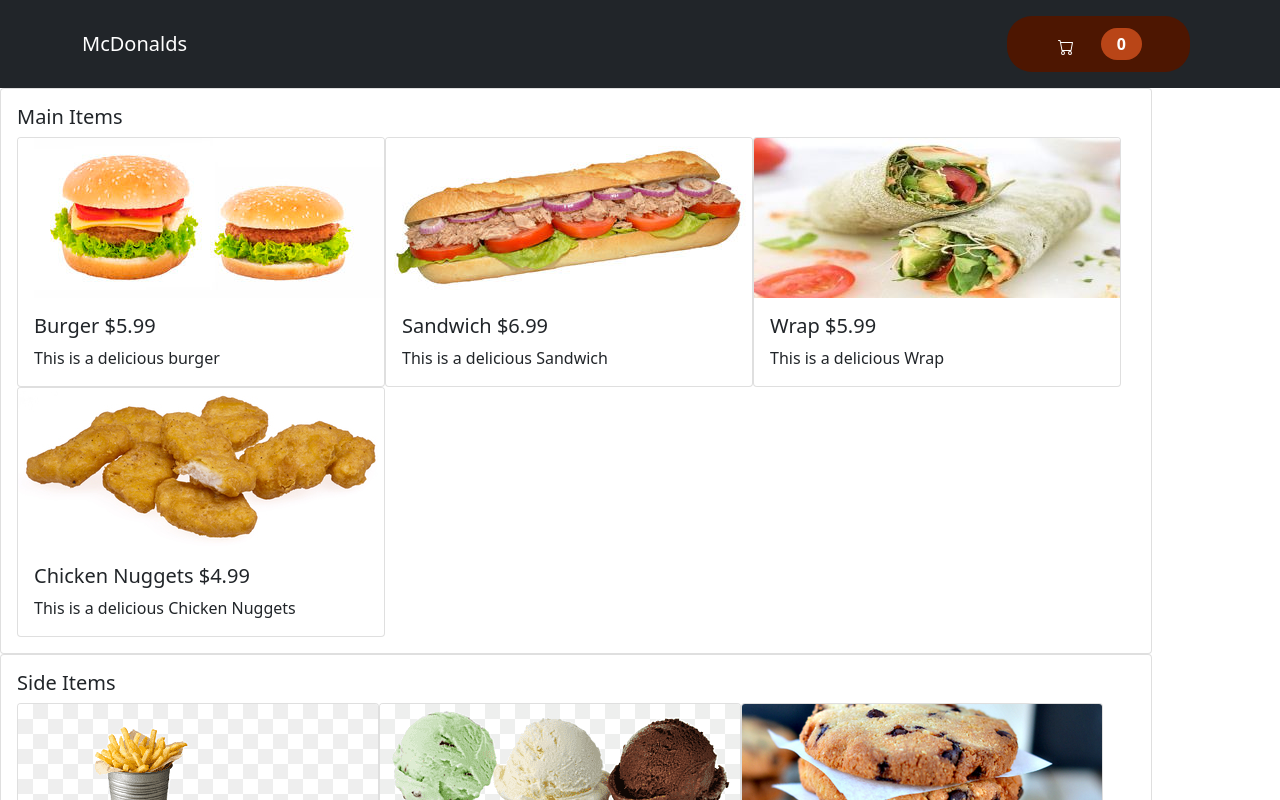
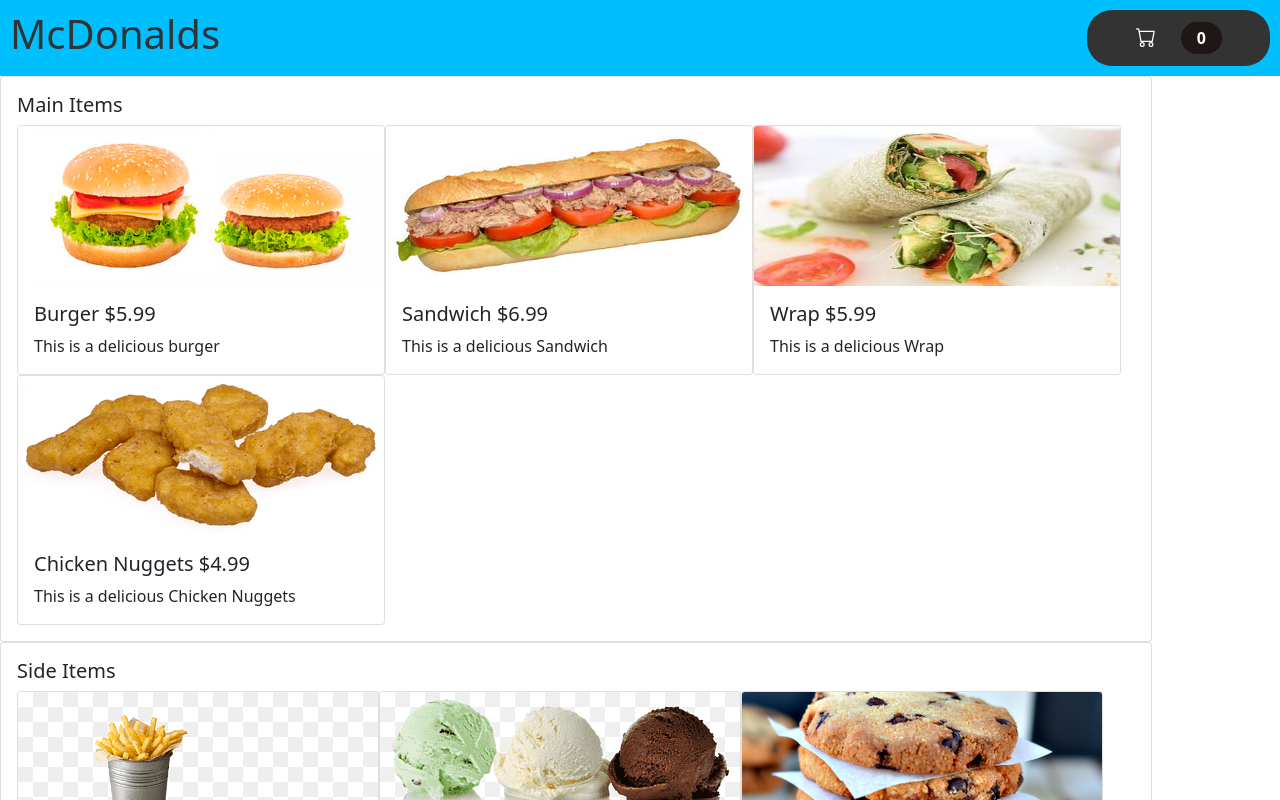
Before and after one commit to Geener/food-order-app, a React (Create React App) app: page / in a window 1280 px wide. Shown: the top 800 px of the page. Built offline with nearby package versions, Linux system fonts and the light colour scheme.

Commit message:
Fixed Header
-Removed bookstrap
-changed colors
- can click on title to go back to main page

```diff
--- a/src/Menu.js
+++ b/src/Menu.js
@@ -170,4 +170,9 @@ const drinks = [
   },
 ];
 
-export { mainMeals, sideMeals, drinks };
+const nullItem = {name: null,
+  description: null}
+
+
+
+export { mainMeals, sideMeals, drinks, nullItem };
--- a/src/UI/header/Header.js
+++ b/src/UI/header/Header.js
@@ -1,25 +1,16 @@
 import CartButton from "../../cart/CartButton";
+import classes from "./Header.module.css";
+import { nullItem } from "../../Menu"
 
-import { Navbar } from "react-bootstrap";
-import { Container } from "react-bootstrap";
-import { Nav } from "react-bootstrap";
 
 const Header = (props) => {
+
+  const clickHandler = () => {
+    props.onSelectCurrentFood(nullItem)
+  };
+
   return (
-    <Navbar collapseOnSelect expand="lg" bg="dark" variant="dark">
-      <Container>
-        <Navbar.Brand>McDonalds</Navbar.Brand>
-        <Navbar.Toggle aria-controls="responsive-navbar-nav" />
-        <Navbar.Collapse id="responsive-navbar-nav">
-          <Nav className="me-auto"></Nav>
-          <Nav>
-            <Nav.Link eventKey={2}>
-              <CartButton onOpenCart={props.onOpenCart} />
-            </Nav.Link>
-          </Nav>
-        </Navbar.Collapse>
-      </Container>
-    </Navbar>
+    <div className={classes.header}><h1 onClick={clickHandler}>McDonalds</h1><div><CartButton onOpenCart={props.onOpenCart} /></div></div>
   );
 };
 
--- a/src/UI/header/Header.module.css
+++ b/src/UI/header/Header.module.css
@@ -0,0 +1,12 @@
+.header {
+    background-color: rgb(0, 191, 255);
+    display: flex;
+    justify-content: space-between;
+    align-items: stretch;
+    color: #333;
+    padding: 10px;
+}
+
+.header h1:hover {
+    cursor: pointer;
+}
--- a/src/cart/CartButton.js
+++ b/src/cart/CartButton.js
@@ -39,8 +39,8 @@ const CartButton = (props) => {
         <span className={classes.icon}>
           <svg
             xmlns="http://www.w3.org/2000/svg"
-            width="16"
-            height="16"
+            width="20"
+            height="20"
             fill="currentColor"
             viewBox="0 0 16 16"
           >
--- a/src/cart/CartButton.module.css
+++ b/src/cart/CartButton.module.css
@@ -2,7 +2,7 @@
   cursor: pointer;
   font: inherit;
   border: none;
-  background-color: #4d1601;
+  background-color: #333;
   color: white;
   padding: 0.75rem 3rem;
   display: flex;
@@ -14,7 +14,7 @@
 
 .button:hover,
 .button:active {
-  background-color: #2c0d00;
+  background-color: rgb(27, 27, 27);
 }
 
 .icon {
@@ -24,7 +24,7 @@
 }
 
 .badge {
-  background-color: #b94517;
+  background-color: rgb(31, 22, 22);
   padding: 0.25rem 1rem;
   border-radius: 25px;
   margin-left: 1rem;
@@ -33,11 +33,15 @@
 
 .button:hover .badge,
 .button:active .badge {
-  background-color: #92320c;
+  background-color: black;
 }
 
 .bump {
   animation: bump 300ms ease-out;
+}
+
+.icon {
+  margin-bottom: 7px;
 }
 
 @keyframes bump {
--- a/src/english/orderPage/OrderPageEnglish.js
+++ b/src/english/orderPage/OrderPageEnglish.js
@@ -30,9 +30,10 @@ const OrderPageEnglish = (props) => {
     setCurrentFood(item);
   };
 
+
   return (
     <>
-      <Header onOpenCart={openCartHandler} />
+      <Header onOpenCart={openCartHandler} onSelectCurrentFood={selectCurrentFood}/>
       {isCartOpen && <Cart onCloseCart={closeCartHandler} />}
       {currentFood.name === null && (
         <CategoryMainSection onSelectCurrentFood={selectCurrentFood} />
```
